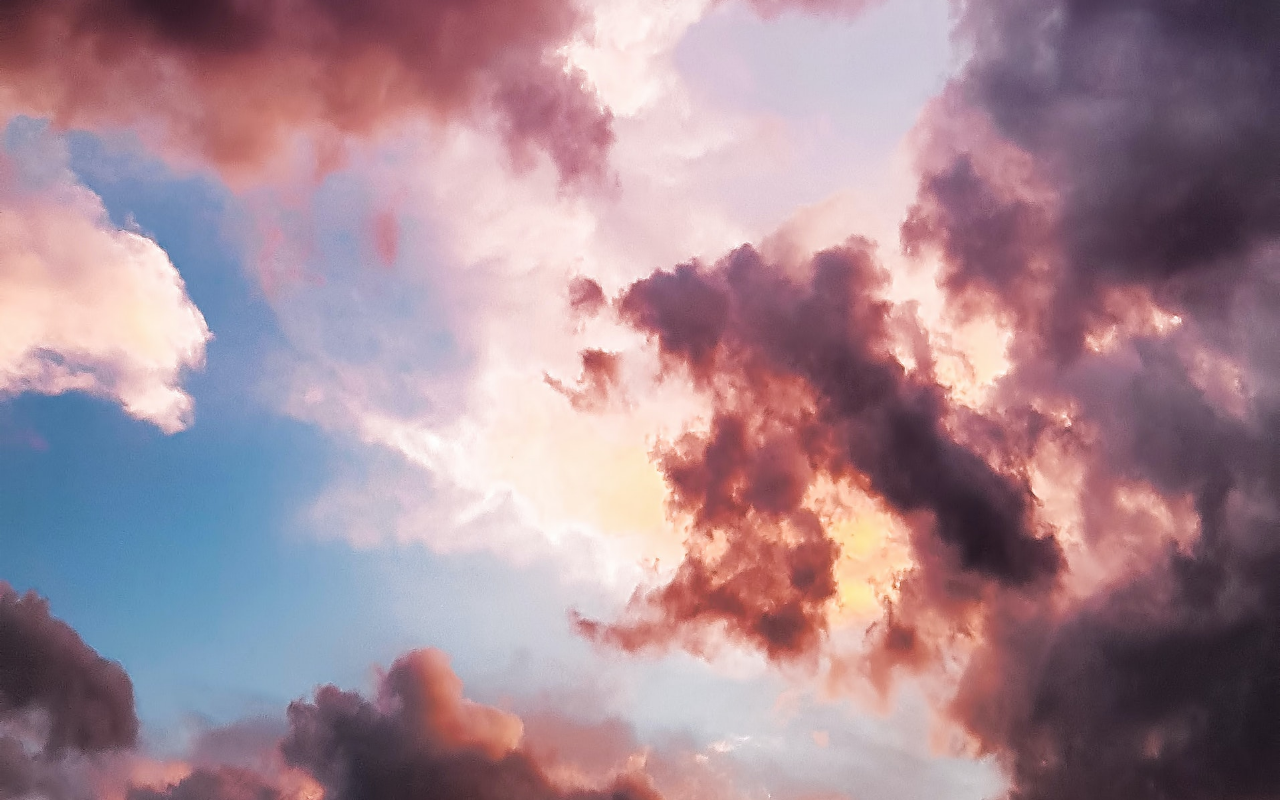
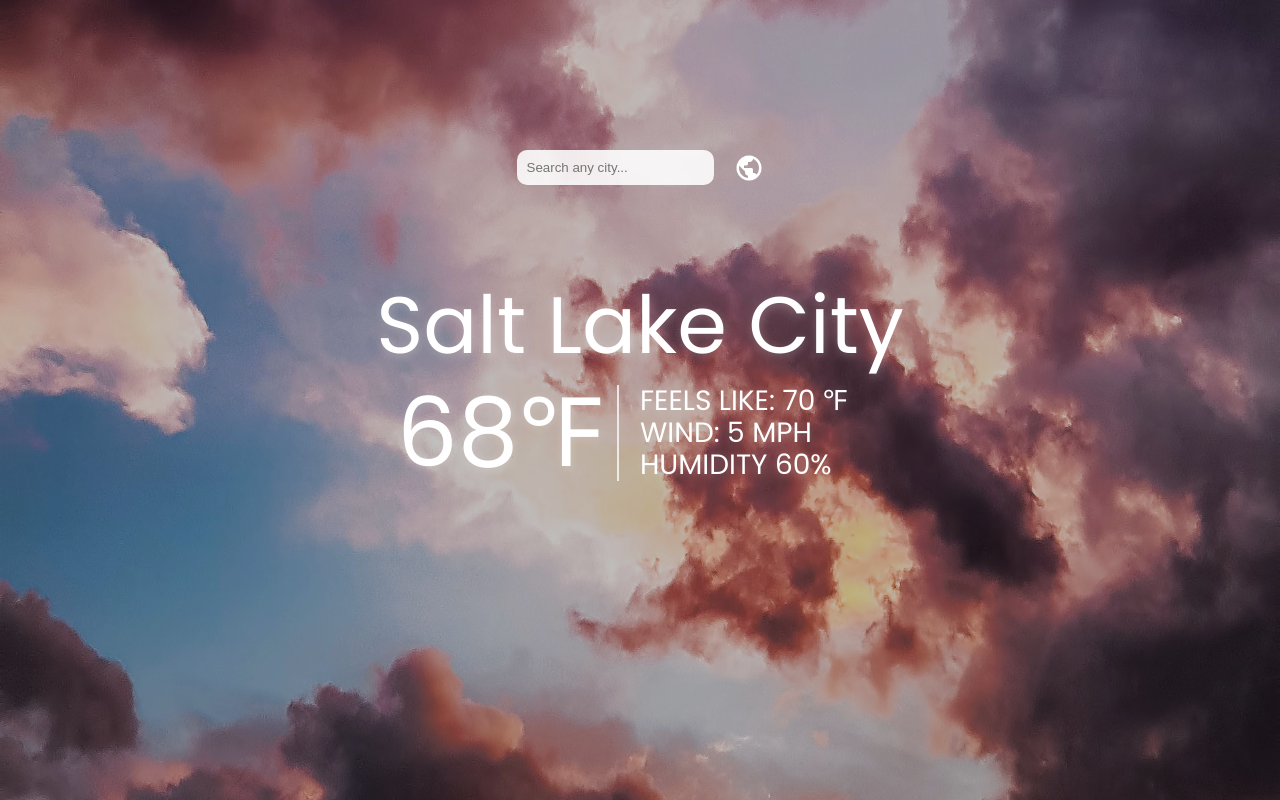
Before and after one commit to cc-lau/weather-app, a website built with webpack: page src/index.html in a window 1280 px wide. Built offline with nearby package versions, Linux system fonts and the light colour scheme.

Commit message:
Weather App base design and styling

```diff
--- a/src/index.html
+++ b/src/index.html
@@ -10,5 +10,25 @@
   </head>
   <body>
     <div class="background-img"></div>
+    <div class="main-container">
+      <div class="search-container">
+        <input
+          type="search"
+          class="city-search"
+          id="city-search"
+          placeholder="Search any city..."
+        />
+        <img class="search-icon" src="./earth.png" />
+      </div>
+      <div class="weather-info-container">
+        <h1 class="city-text">Salt Lake City</h1>
+        <div class="text-container">
+          <p class="temperature-text">68&#8457;</p>
+          <p class="feels-like-text info-text">FEELS LIKE: 70 &#8457;</p>
+          <p class="wind-text info-text">WIND: 5 MPH</p>
+          <p class="humidity-text info-text">HUMIDITY 60%</p>
+        </div>
+      </div>
+    </div>
   </body>
 </html>
--- a/src/style.css
+++ b/src/style.css
@@ -1,3 +1,4 @@
+@import url('https://fonts.googleapis.com/css2?family=Poppins&family=Roboto&display=swap');
 /* http://meyerweb.com/eric/tools/css/reset/
    v2.0 | 20110126
    License: none (public domain)
@@ -47,12 +48,100 @@ table {
 	border-spacing: 0;
 }
 
-body {font-family: "Raleway", sans-serif}
+body {font-family: 'Poppins', sans-serif}
 body, html {height: 100%}
+body {
+
+
+}
 
 .background-img {
-  background-image: url("pexels-eberhard-grossgasteiger-844297.jpg");
-  min-height: 100%;
-  background-position: center;
-  background-size: cover;
+	background-image: url("pexels-eberhard-grossgasteiger-844297.jpg");
+	left: 0;
+	position: fixed;
+	right: 0;
+	z-index: 1;
+	min-height: 100%;
+	background-position: center;
+	background-repeat: no-repeat;
+	background-size: cover;
+	filter: blur(2px);
+	filter:brightness(.75)
 }
+
+.search-container {
+	display: flex;
+	flex-direction: row;
+	justify-content: center;
+	align-items: center;
+	gap: 20px;
+	padding-top: 150px;
+	padding-bottom: 100px;
+}
+
+.city-search {
+	border: 0px solid gray;
+	border-radius: 10px;
+	background-color: rgba(255, 255, 255, 0.879);
+	padding: 10px;
+	padding-left: 10px;
+}
+
+.city-search:focus {
+	outline: none;
+	border-color: #9ecaed;
+    box-shadow: 1px 2px 15px rgba(255, 255, 255, 0.761);
+}
+
+.search-icon {
+	filter: drop-shadow(0px 0px 15px rgba(248, 245, 245, 0.359));
+	filter: blur(.1px);
+	width: auto;
+	height: 30px;
+}
+
+.main-container {
+	position: relative;
+	display: flex;
+	flex-direction: column;
+	justify-content: center;
+	align-items: center;
+	z-index: 2;
+}
+
+.weather-info-container {
+	display: flex;
+	flex-direction: column;
+	gap: 20px;
+	padding-bottom: 200px;
+}
+
+.text-container {
+	display: grid;
+	grid-template-columns: 1fr 1fr;
+	grid-template-rows: 1fr 1fr 1fr;
+}
+
+.temperature-text {
+	padding-right: 15px;
+	border-right: solid 2px rgba(248, 245, 245, 0.831);
+	border-radius: 0px;
+	color: white;
+	font-size: 6rem;
+	text-shadow: 1px 2px 10px rgba(255, 255, 255, 0.244);
+	grid-row: 1 / 4;
+	place-self: center;
+}
+
+.info-text {
+	color: white;
+	font-size: 1.75rem;
+	text-shadow: 1px 2px 10px rgba(255, 255, 255, 0.244);
+	align-self: center;
+}
+
+.city-text {
+	color: white;
+	font-size: 5rem;
+	text-shadow: 1px 2px 10px rgba(255, 255, 255, 0.244);
+}
```
